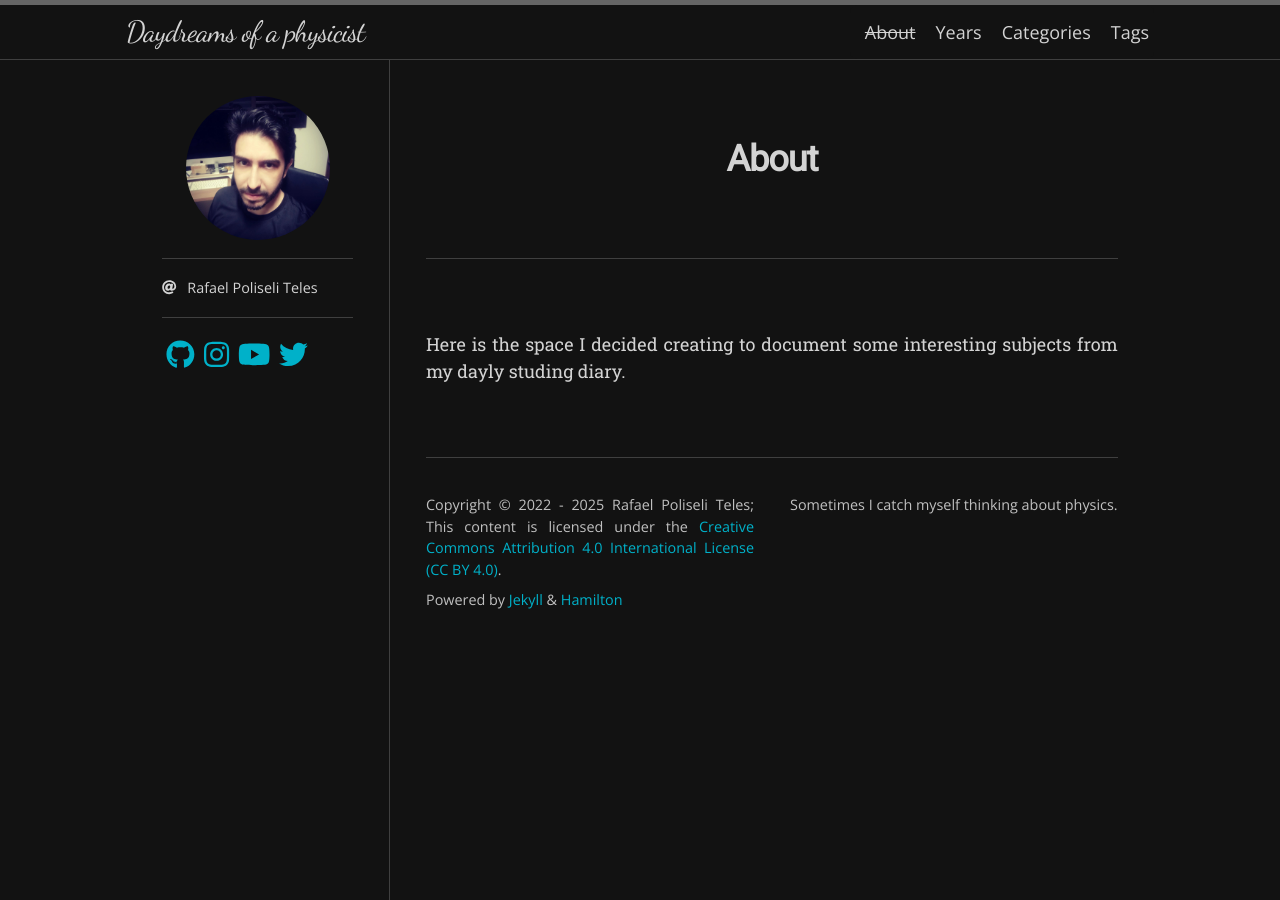
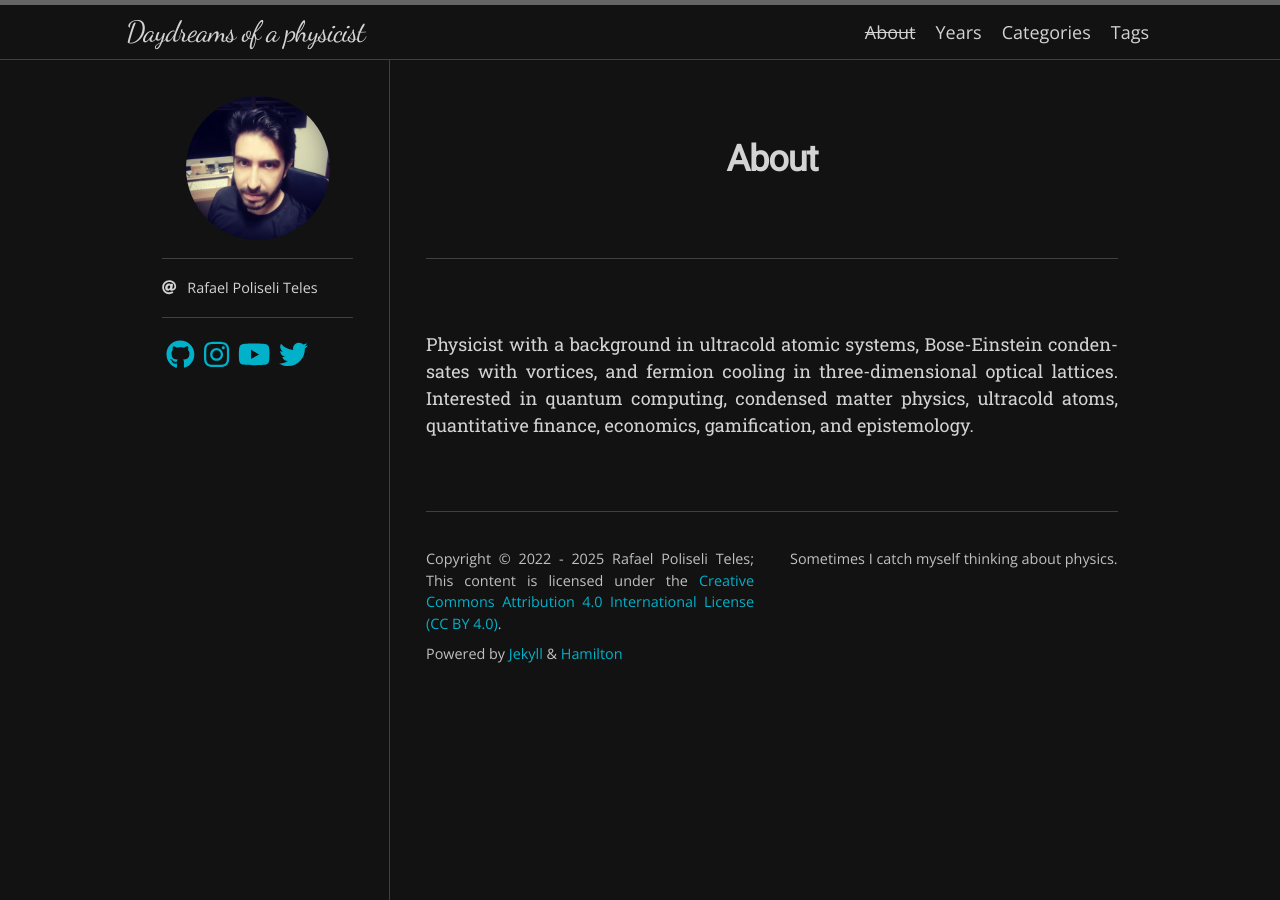
Before and after one commit to rpoliselit/blog, a Jekyll site: the page built from about.md, in a window 1280 px wide. Built offline with Jekyll 4.4.1, drawn with Linux system fonts in a browser that asks for light colours; nearby versions of some CDN libraries; some web fonts are replaced.

Commit message:
Update about.md

```diff
--- a/about.md
+++ b/about.md
@@ -4,4 +4,4 @@ title: About
 permalink: /about/
 ---
 
-Here is the space I decided creating to document some interesting subjects from my dayly studing diary.
+Physicist with a background in ultracold atomic systems, Bose-Einstein condensates with vortices, and fermion cooling in three-dimensional optical lattices. Interested in quantum computing, condensed matter physics, ultracold atoms, quantitative finance, economics, gamification, and epistemology.
```
